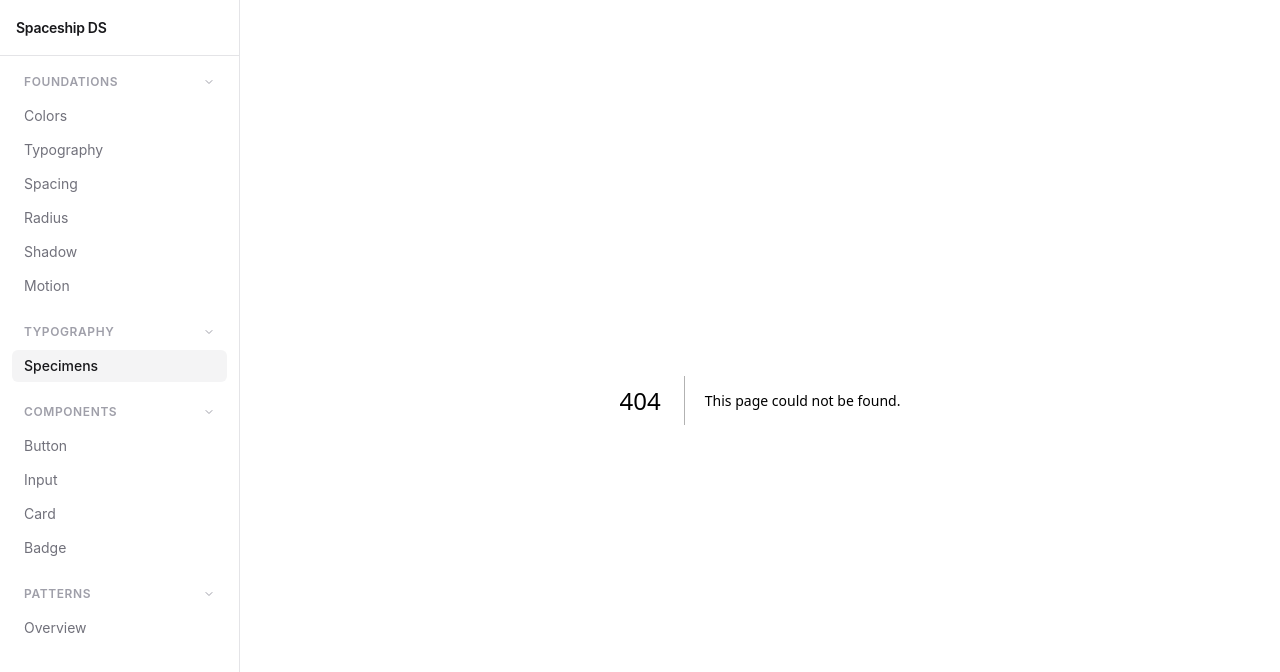
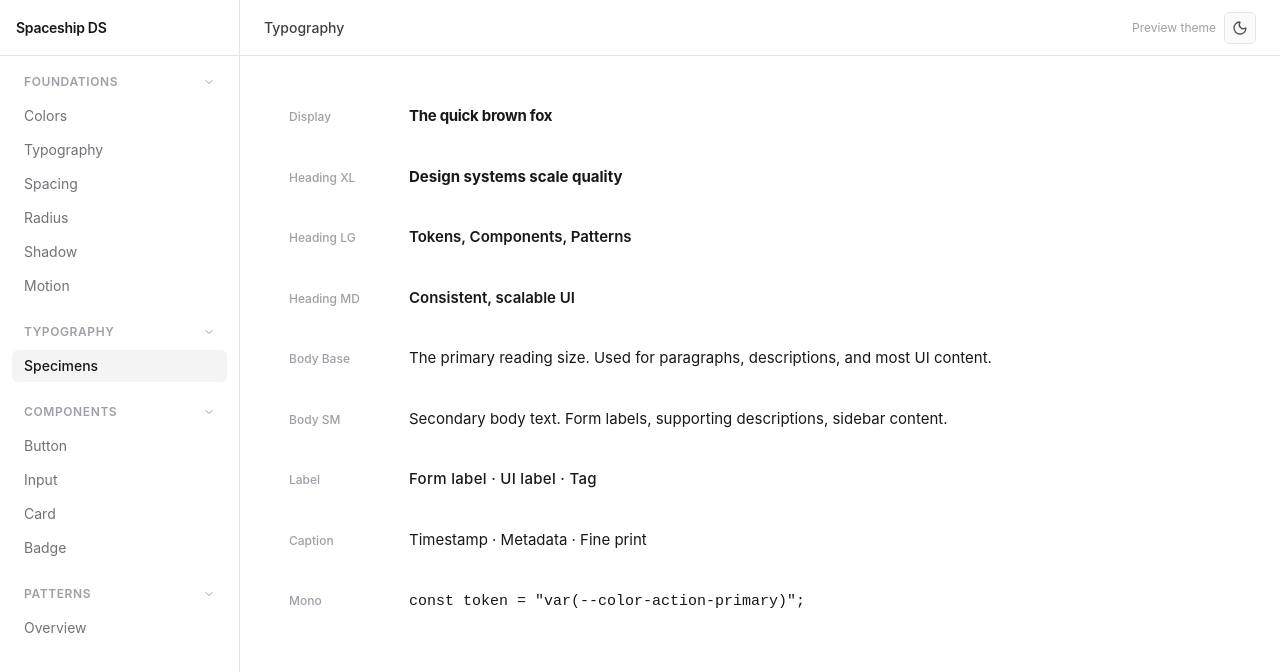
Before and after one commit to KevinAlvarez7/spaceship-design-system, a Next.js app: page /typography in a window 1280 px wide. Before the commit this address had no page. Shown: the top 672 px of the page. Built offline with nearby package versions, Linux system fonts and the light colour scheme.

Commit message:
feat: add typography specimens page

```diff
--- /dev/null
+++ b/app/typography/page.tsx
@@ -0,0 +1,32 @@
+import { Topbar } from '@/components/viewer/Topbar';
+import { typeSpecimens } from '@/tokens';
+
+export default function TypographyPage() {
+  return (
+    <div className="flex flex-1 flex-col overflow-hidden">
+      <Topbar title="Typography" />
+      <main className="flex-1 overflow-y-auto p-8">
+        <div className="max-w-3xl space-y-1">
+          {typeSpecimens.map(specimen => (
+            <div
+              key={specimen.name}
+              className="group flex items-baseline gap-6 rounded-lg border border-transparent px-4 py-4 hover:border-zinc-200 hover:bg-zinc-50 transition-all"
+            >
+              <div className="w-24 flex-shrink-0">
+                <span className="text-xs font-medium text-zinc-400 group-hover:text-zinc-500">
+                  {specimen.label}
+                </span>
+              </div>
+              <div
+                className={specimen.className}
+                style={{ color: 'var(--color-text-primary)' }}
+              >
+                {specimen.sample}
+              </div>
+            </div>
+          ))}
+        </div>
+      </main>
+    </div>
+  );
+}
```
